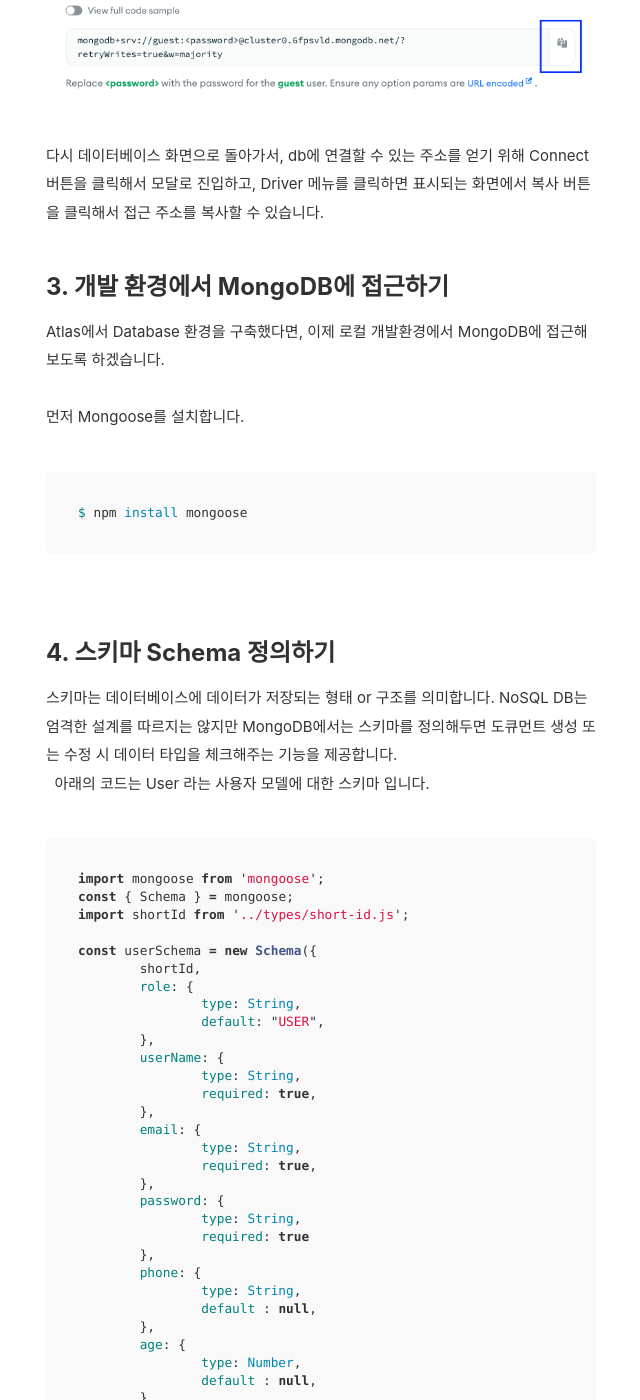
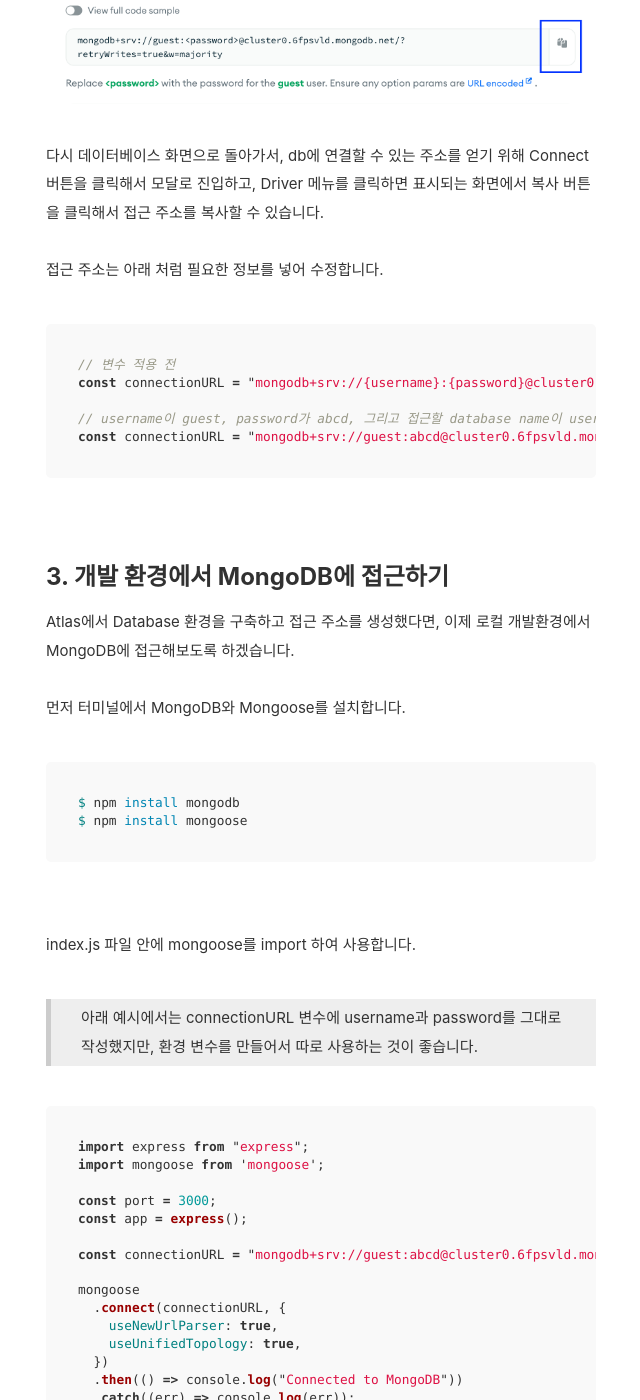
Before and after one commit to Ji-hoon/blog, a Jekyll site: the page built from _posts/2023-10-30-mongo-db-schema.md, in a window 1280 px wide and 1400 px high, scrolled down 5526 px. Shown: the whole window, without its empty margins (319-959 px from the left). Built offline with Jekyll 4.4.1, drawn with Linux system fonts in a browser that asks for light colours; comment, search, counter and statistics services are not loaded; some of the changed text lies outside the part shown.

Commit message:
UPDATE : 내용 작성 완료

````diff
--- a/_posts/2023-10-30-mongo-db-schema.md
+++ b/_posts/2023-10-30-mongo-db-schema.md
@@ -66,7 +66,7 @@ MongoDB에 가입하면 **Cloud SaaS** 형태로 제공되는 **Atlas** 또는
 
 &nbsp;
 
-여기서는 Username과 password, 접근할 개발환경을 설정하게 됩니다. 여기서 설정한 값들은 개발 환경에서 MongoDB에 접근할 때 사용하게 됩니다.** Create User** 버튼을 클릭하여 접속 계정을 생성합니다.
+여기서는 Username과 password, 접근할 개발환경을 설정하게 됩니다. 여기서 설정한 값들은 개발 환경에서 MongoDB에 접근할 때 사용하게 됩니다. **Create User** 버튼을 클릭하여 접속 계정을 생성합니다.
 
 
 &nbsp;
@@ -103,36 +103,82 @@ MongoDB에 가입하면 **Cloud SaaS** 형태로 제공되는 **Atlas** 또는
 
 &nbsp;
 
-![Quick start - Connect](/blog/assets/posts/asset-mongodb-atlas-step4-drivers.png)
+![Quick start - Drivers ](/blog/assets/posts/asset-mongodb-atlas-step4-drivers.png)
 
 &nbsp;
 
-![Quick start - Connect](/blog/assets/posts/asset-mongodb-atlas-step4-connection-code.png)
+![Quick start - Copy Connection Code](/blog/assets/posts/asset-mongodb-atlas-step4-connection-code.png)
 
 &nbsp;
 
 다시 데이터베이스 화면으로 돌아가서, db에 연결할 수 있는 주소를 얻기 위해 Connect 버튼을 클릭해서 모달로 진입하고, Driver 메뉴를 클릭하면 표시되는 화면에서 복사 버튼을 클릭해서 접근 주소를 복사할 수 있습니다.
 
+&nbsp;
 
+접근 주소는 아래 처럼 필요한 정보를 넣어 수정합니다.
+
+
+```javascript
+// 변수 적용 전
+const connectionURL = "mongodb+srv://{username}:{password}@cluster0.6fpsvld.mongodb.net/{databse name}?retryWrites=true&w=majority"
+
+// username이 guest, password가 abcd, 그리고 접근할 database name이 user-model 일 때
+const connectionURL = "mongodb+srv://guest:abcd@cluster0.6fpsvld.mongodb.net/user-model?retryWrites=true&w=majority"
+```
 
 &nbsp;
 
 ## 3. 개발 환경에서 MongoDB에 접근하기
 
-Atlas에서 Database 환경을 구축했다면, 이제 로컬 개발환경에서 MongoDB에 접근해보도록 하겠습니다.
+Atlas에서 Database 환경을 구축하고 접근 주소를 생성했다면, 이제 로컬 개발환경에서 MongoDB에 접근해보도록 하겠습니다.
 
 &nbsp;
 
-먼저 Mongoose를 설치합니다.
+먼저 터미널에서 MongoDB와 Mongoose를 설치합니다.
 ```shell
+$ npm install mongodb
 $ npm install mongoose
 ```
+&nbsp;
 
+index.js 파일 안에 mongoose를 import 하여 사용합니다.
+
+> 아래 예시에서는 connectionURL 변수에 username과 password를 그대로 작성했지만, 환경 변수를 만들어서 따로 사용하는 것이 좋습니다.
+
+```javascript
+import express from "express";
+import mongoose from 'mongoose';
+
+const port = 3000;
+const app = express();
+
+const connectionURL = "mongodb+srv://guest:abcd@cluster0.6fpsvld.mongodb.net/user-model?retryWrites=true&w=majority";
+
+mongoose
+  .connect(connectionURL, {
+    useNewUrlParser: true,
+    useUnifiedTopology: true,
+  })
+  .then(() => console.log("Connected to MongoDB"))
+  .catch((err) => console.log(err));
+
+app.listen(port);
+```
+&nbsp;
+
+이제 터미널에서 작성한 index.js를 실행합니다. MongoDB와 연결되면 터미널에 `Connected to MongoDB` 문구가 표시되는 것을 확인할 수 있습니다.
+```shell
+$ node index.js
+```
 
 
 &nbsp;
 
 ## 4. 스키마 Schema 정의하기
+
+마지막으로 스키마를 작성해서, 연결된 콜렉션에 도큐먼트를 추가하는 작업을 해보겠습니다.
+
+&nbsp;
 
 스키마는 데이터베이스에 데이터가 저장되는 형태 or 구조를 의미합니다. NoSQL DB는 엄격한 설계를 따르지는 않지만 MongoDB에서는 스키마를 정의해두면 도큐먼트 생성 또는 수정 시 데이터 타입을 체크해주는 기능을 제공합니다.
 
@@ -194,7 +240,7 @@ const newUser = {
 User.create(newUser);
 ```
 &nbsp;
-create라는 메소드를 사용해서 newUser 객체에 담긴 정보로 User 도큐먼트를 생성하게 됩니다. 실제 DB에 생성되는 도큐먼트 형태는 아래와 같습니다.
+create라는 메소드를 사용해서 newUser 객체에 담긴 정보로 User 도큐먼트를 생성하게 됩니다. 실제 DB에 생성되는 도큐먼트 형태는 아래와 같습니다. (user-model > users 콜렉션 하위에 생성)
 &nbsp;
 
 ![새롭게 생성된 도큐먼트](/blog/assets/posts/asset-mongodb-model-example.png)
````
